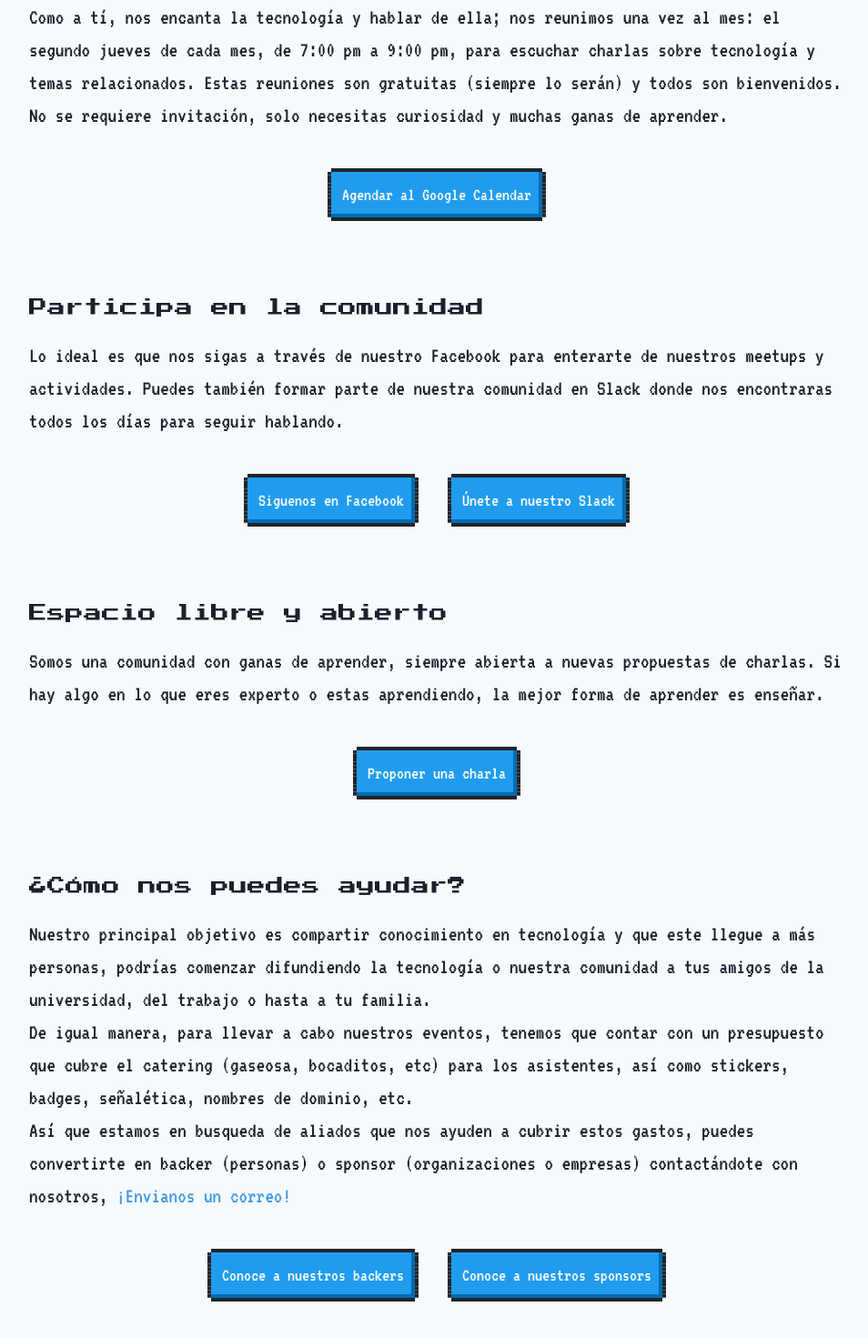
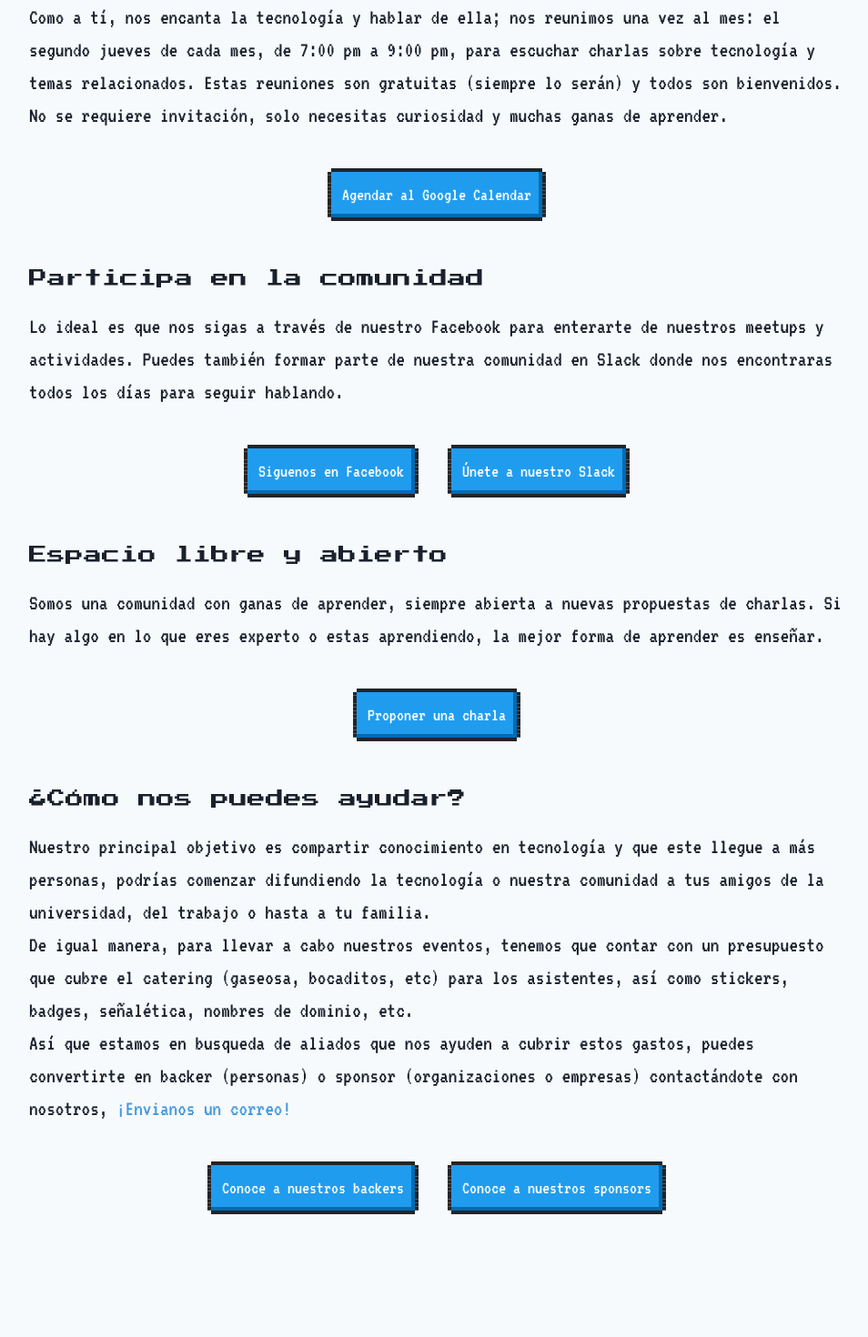
Before and after one commit to opentech-pe/opentech.pe, a Next.js app: page / in a window 1280 px wide. Shown: the part 586-2056 px from the top of the page at 91% size, without its empty margins (160-1114 px from the left). After the commit the page ends 1969 px from the top, so only its background shows below. Built offline with nearby package versions, Linux system fonts and the light colour scheme.

Commit message:
STYLE: change margin in sections

```diff
--- a/pages/index.js
+++ b/pages/index.js
@@ -18,7 +18,7 @@ export default function Index() {
             La tecnología es nuestra pasión.
           </h1>
         </section>
-        <section className="my-20">
+        <section className="my-12">
           <p className="font-small text-2xl">
             Bienvenido a la comunidad de usuarios apasionados por la tecnología
             en Tingo María, Perú. Como a tí, nos encanta la tecnología y hablar
@@ -36,7 +36,7 @@ export default function Index() {
             </Link>
           </div>
         </section>
-        <section className="my-20">
+        <section className="my-12">
           <h2 className="font-big mb-5 text-xl">Participa en la comunidad</h2>
           <p className="font-small text-2xl">
             Lo ideal es que nos sigas a través de nuestro Facebook para
@@ -53,7 +53,7 @@ export default function Index() {
             </a>
           </div>
         </section>
-        <section className="my-20">
+        <section className="my-12">
           <h2 className="font-big mb-5 text-xl">Espacio libre y abierto</h2>
           <p className="font-small text-2xl">
             Somos una comunidad con ganas de aprender, siempre abierta a nuevas
@@ -66,7 +66,7 @@ export default function Index() {
             </a>
           </div>
         </section>
-        <section className="my-20">
+        <section className="my-12">
           <h2 className="font-big mb-5 text-xl">¿Cómo nos puedes ayudar?</h2>
           <p className="font-small text-2xl">
             Nuestro principal objetivo es compartir conocimiento en tecnología y
```
